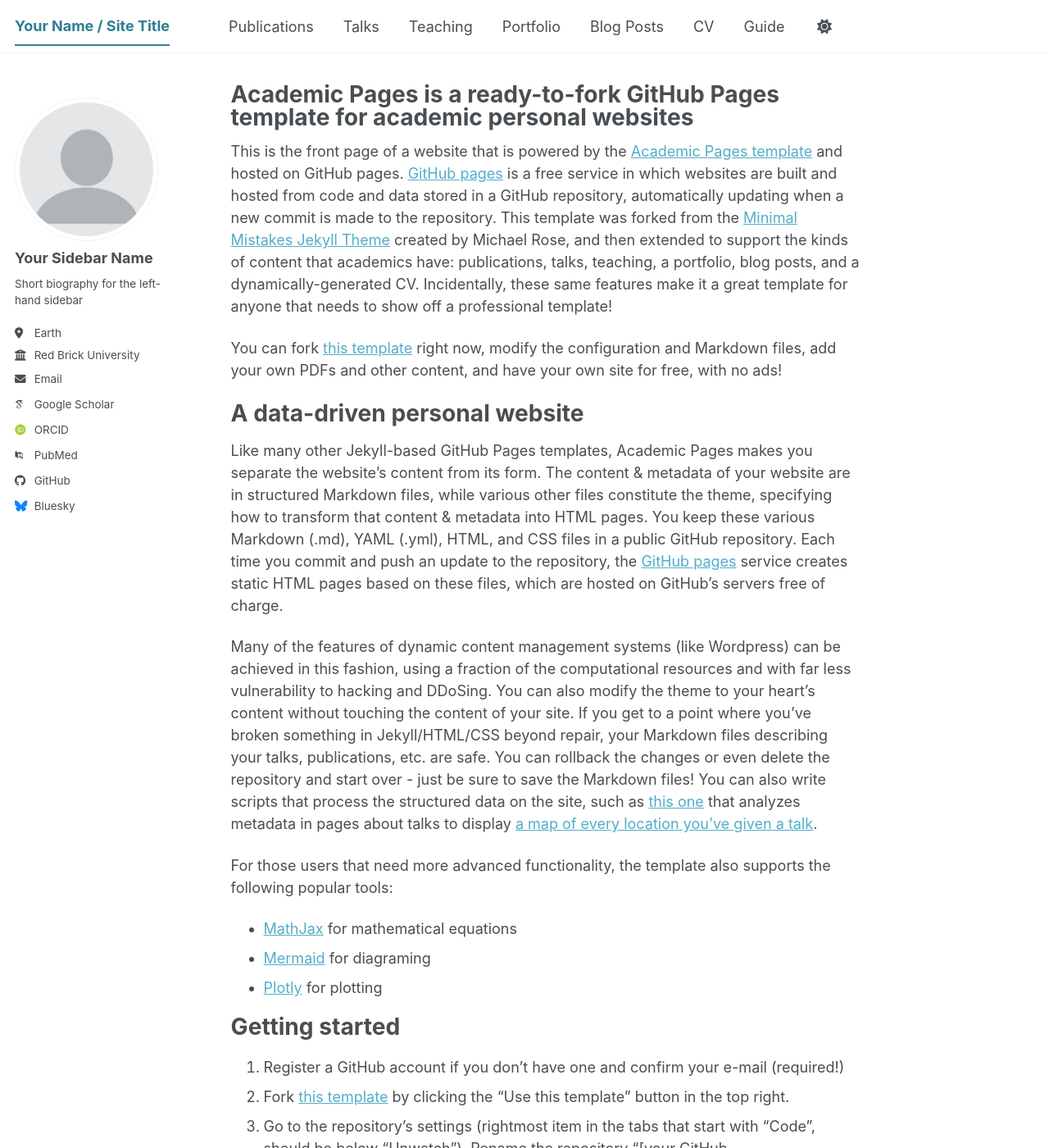
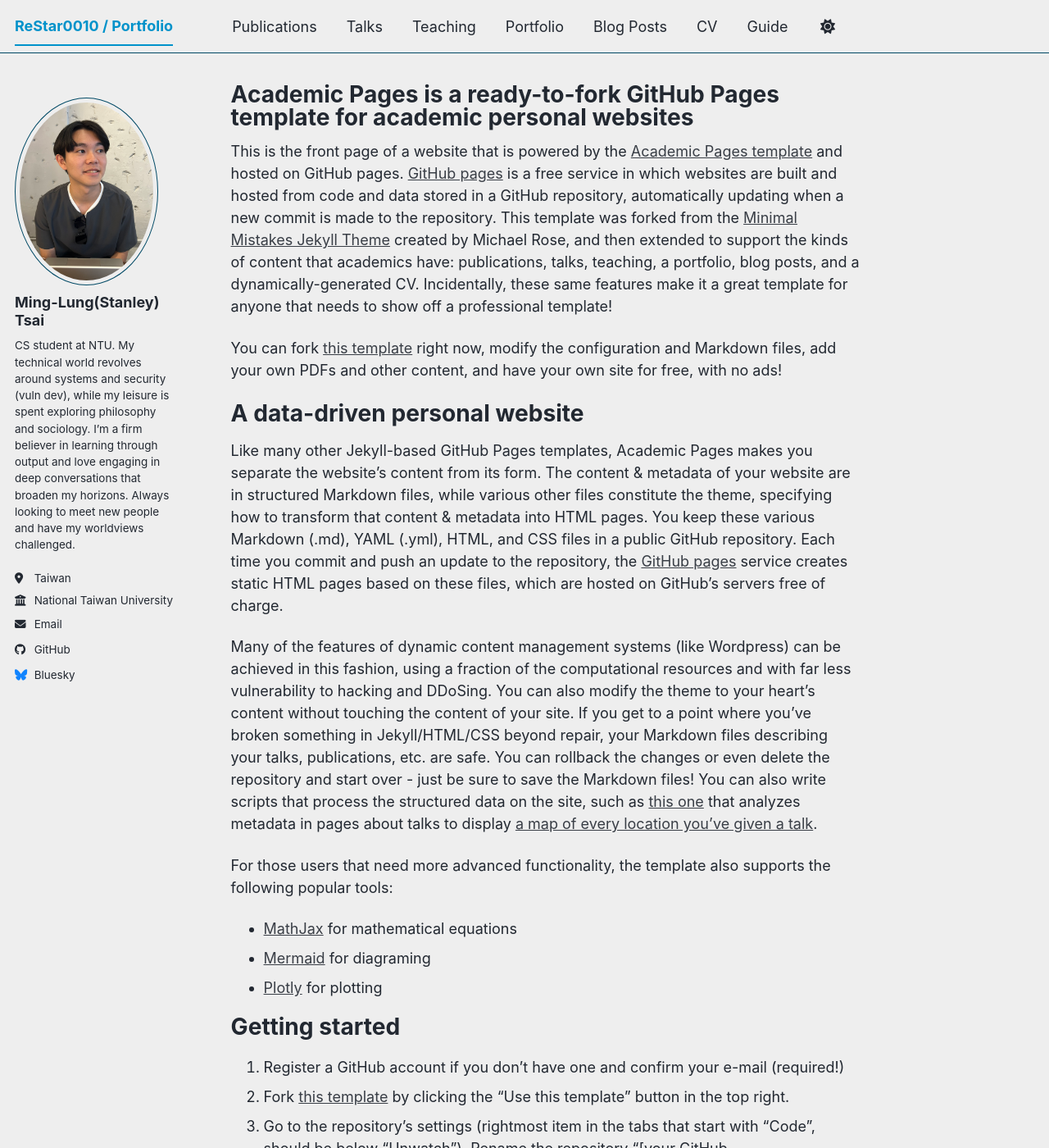
Before and after one commit to ReStar0010/ReStar0010.github.io, a Jekyll site: the page built from _pages/about.md, in a window 1280 px wide and 1400 px high. Shown: the whole window at 82% size. Built offline with Jekyll 4.4.1, drawn with Linux system fonts in a browser that asks for light colours; some web fonts are replaced; a script bundle is joined from its source files by our own code; library files that are not in the unit come from our copies; some of the changed text lies outside the part shown.

Commit message:
feat: personal information add

```diff
--- a/_config.yml
+++ b/_config.yml
@@ -8,40 +8,40 @@
 
 # Basic Site Settings
 locale                   : "en-US"
-site_theme               : "default" # The available themes options are "default", "air", "sunrise", "mint", "dirt" and "contrast"
-title                    : "Your Name / Site Title"
+site_theme               : "air" # The available themes options are "default", "air", "sunrise", "mint", "dirt" and "contrast"
+title                    : "ReStar0010 / Portfolio"
 title_separator          : "-"
-name                     : &name "Your Name"
-description              : &description "Your Name's academic portfolio"   # Update this with a general description of your site, this is the default if not overridden by a page
-url                      : https://academicpages.github.io # The base hostname & protocol for your site e.g. "https://[your GitHub username].github.io",
+name                     : &name "ReStar0010"
+description              : &description "It's a portfolio of my projects and achievements. Also, I would share my daily life and thoughts."   # Update this with a general description of your site, this is the default if not overridden by a page
+url                      : https://ReStar0010.github.io # The base hostname & protocol for your site e.g. "https://[your GitHub username].github.io",
                                                            # or if you already have some other page hosted on Github then use "https://[your GitHub username].github.io/[Your Repo Name]"
 baseurl                  : "" # the subpath of your site, e.g. "/blog"
-repository               : "academicpages/academicpages.github.io"
+repository               : "ReStar0010/ReStar0010.github.io"
 
 # Site Author - The following control what appear as part of the author content on the side bar.
 #               If a field is blank the icon and link will not appear, otherwise it will be shown.
 #               Additional customization can be done by editing /_includes/author-profile.html
 author:
   # Biographic information
-  avatar           : "profile.png"
-  name             : "Your Sidebar Name"
+  avatar           : "profile.jpg"
+  name             : "Ming-Lung(Stanley) Tsai"
   pronouns         : # example: "she/her"
-  bio              : "Short biography for the left-hand sidebar"
-  location         : "Earth"
-  employer         : "Red Brick University"
+  bio              : "CS student at NTU. My technical world revolves around systems and security (vuln dev), while my leisure is spent exploring philosophy and sociology. I’m a firm believer in learning through output and love engaging in deep conversations that broaden my horizons. Always looking to meet new people and have my worldviews challenged."
+  location         : "Taiwan"
+  employer         : "National Taiwan University"
   uri              : # URL
-  email            : "none@example.org"
+  email            : "stanley2friend@gmail.com"
 
   # Academic websites
   academia         : # URL
   arxiv            : # URL - Update with the correct link to your profile
-  googlescholar    : "https://scholar.google.com/citations?user=PS_CX0AAAAAJ"
+  googlescholar    : # URL
   inspire-hep      : # URL
   impactstory      : # URL
-  orcid            : "https://orcid.org/yourorcidurl"
+  orcid            : # URL
   semantic         : # URL
   ssrn             : # URL
-  pubmed           : "https://www.ncbi.nlm.nih.gov/pubmed/?term=john+snow"
+  pubmed           : # URL
   researchgate     : # URL
   scopus           : # URL
   zotero           : # URL
```
Also changed, not shown: images/profile.jpg (added).
